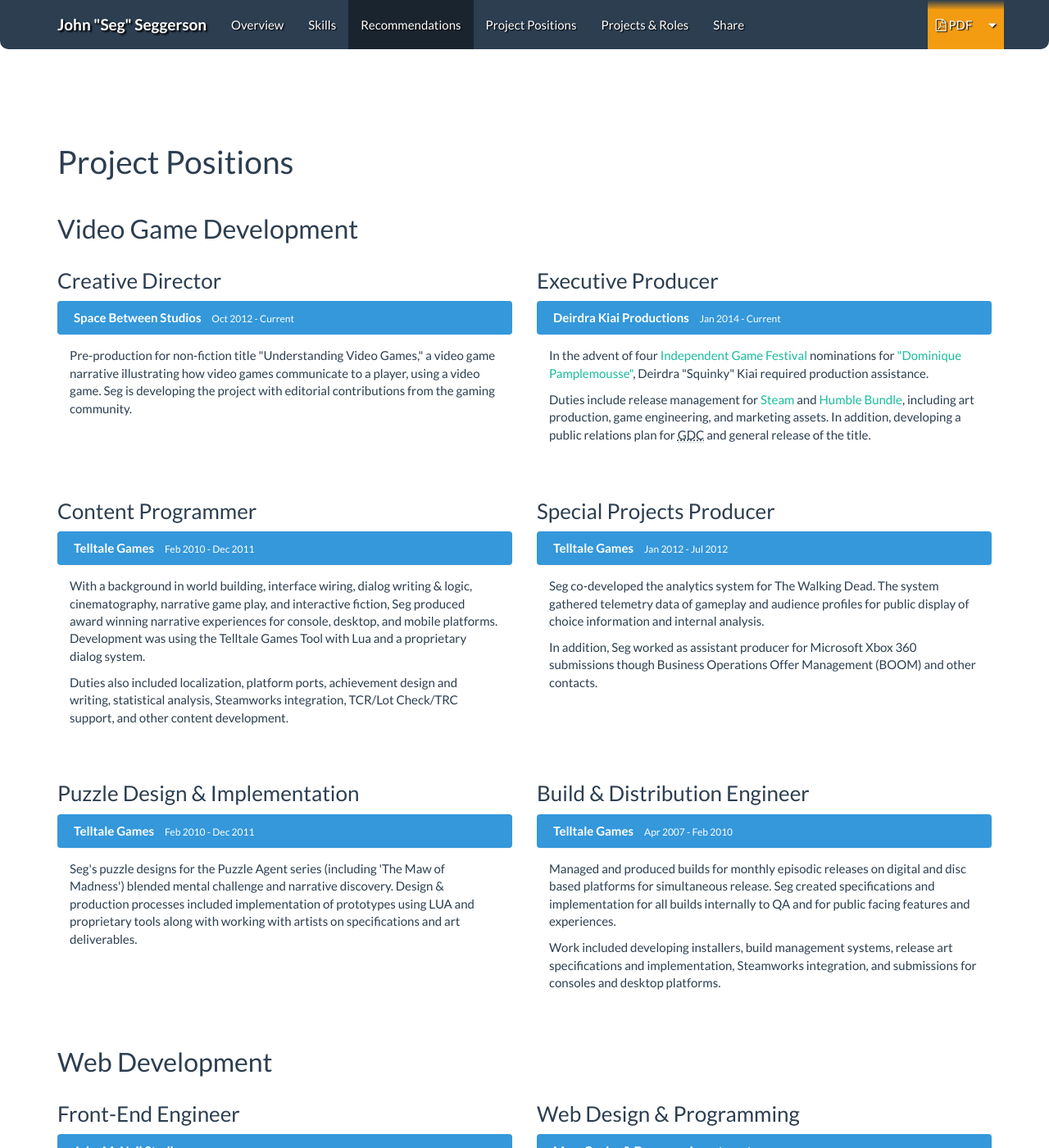
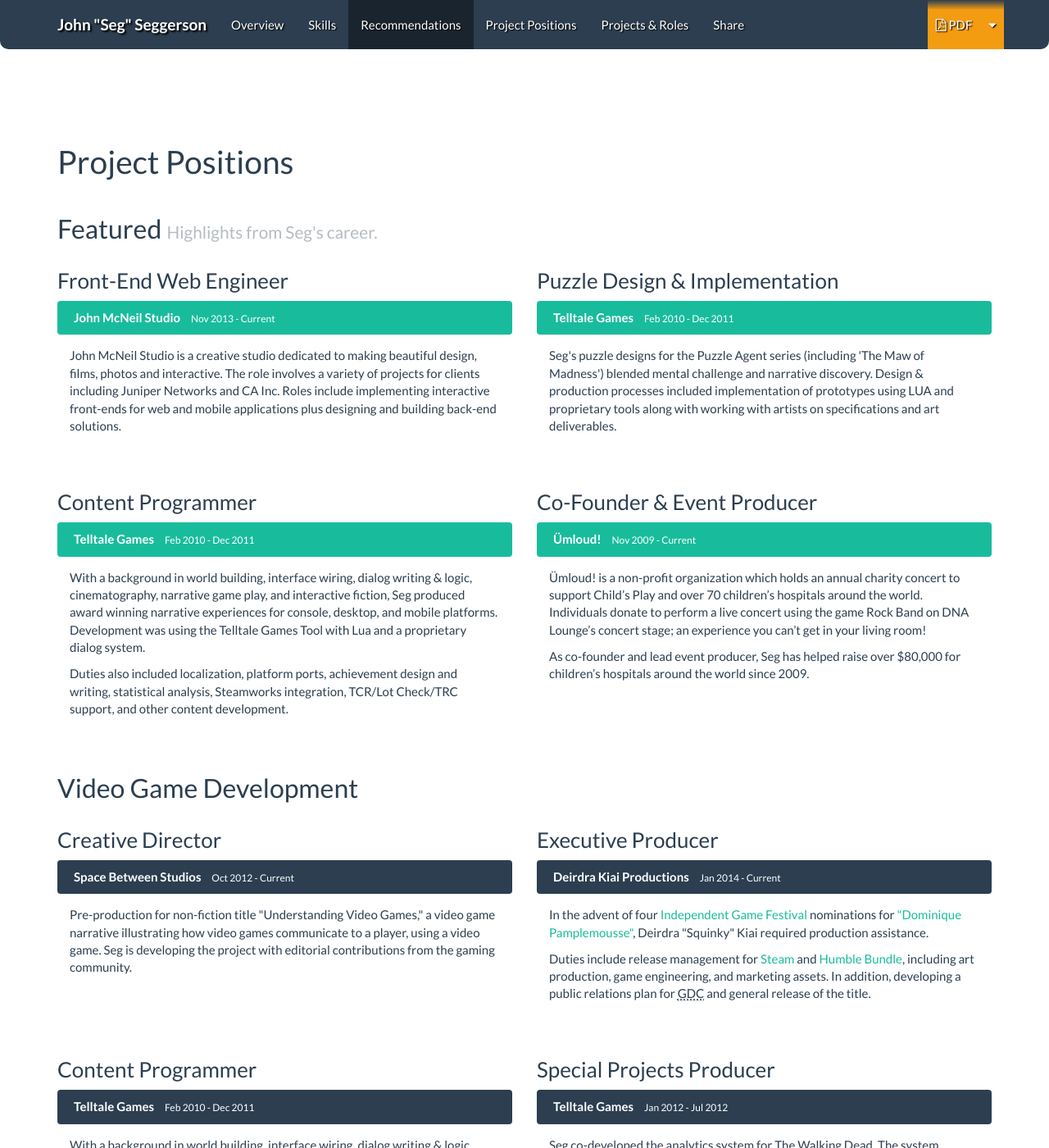
Before and after one commit to TheSeg/theseg.github.io, a Jekyll site: the page built from index.html, in a window 1280 px wide and 1400 px high, scrolled down 2161 px. Shown: the whole window at 82% size. Built offline with Jekyll 4.4.1, drawn with Linux system fonts in a browser that asks for light colours; nearby versions of some CDN libraries; Markdown is read by kramdown in place of the engine named in the settings; comment, search, counter and statistics services are not loaded; some of the changed text lies outside the part shown.

Commit message:
Modified positions area to include 'featured' positions.

```diff
--- a/_includes/content/positions.html
+++ b/_includes/content/positions.html
@@ -1,10 +1,82 @@
+<h2>Featured <small>Highlights from Seg's career.</small></h2>
+<div class="row">
+
+  <div class="col-md-6">
+    <h3>Front-End Web Engineer</h3>
+    <div class="panel panel-success">
+      <div class="panel-heading">
+        <ul class="positionInfo list-inline">
+          <li class="company">John McNeil Studio</li>
+          <li class="dates">Nov 2013 - Current</li>
+        </ul>
+      </div>
+      <div class="panel-body">
+        John McNeil Studio is a creative studio dedicated to making beautiful design, films, photos and interactive. The role involves a variety of projects for clients including Juniper Networks and CA Inc. Roles include implementing interactive front-ends for web and mobile applications plus designing and building back-end solutions.
+      </div>
+    </div>
+  </div>
+
+  <div class="col-md-6">
+    <h3>Puzzle Design &amp; Implementation</h3>
+    <div class="panel panel-success">
+      <div class="panel-heading">
+        <ul class="positionInfo list-inline">
+          <li class="company">Telltale Games</li>
+          <li class="dates">Feb 2010 - Dec 2011</li>
+        </ul>
+      </div>
+      <div class="panel-body">
+        <p>Seg's puzzle designs for the Puzzle Agent series (including 'The Maw of Madness') blended mental challenge and narrative discovery. Design &amp; production processes included implementation of prototypes using LUA and proprietary tools along with working with artists on specifications and art deliverables.</p>
+      </div>
+    </div>
+  </div>
+
+</div>
+
+<div class="row">
+
+  <div class="col-md-6">
+    <h3>Content Programmer</h3>
+    <div class="panel panel-success">
+      <div class="panel-heading">
+        <ul class="positionInfo list-inline">
+          <li class="company">Telltale Games</li>
+          <li class="dates">Feb 2010 - Dec 2011</li>
+        </ul>
+      </div>
+      <div class="panel-body">
+        <p>With a background in world building, interface wiring, dialog writing &amp; logic, cinematography, narrative game play, and interactive fiction, Seg produced award winning narrative experiences for console, desktop, and mobile platforms. Development was using the Telltale Games Tool with Lua and a proprietary dialog system.</p>
+        <p>Duties also included localization, platform ports, achievement design and writing, statistical analysis, Steamworks integration, TCR/Lot Check/TRC support, and other content development.</p>
+      </div>
+    </div>
+  </div>
+
+  <div class="col-md-6">
+    <h3>Co-Founder &amp; Event Producer</h3>
+    <div class="panel panel-success">
+      <div class="panel-heading">
+        <ul class="positionInfo list-inline">
+          <li class="company">Ümloud!</li>
+          <li class="dates">Nov 2009 - Current</li>
+        </ul>
+      </div>
+      <div class="panel-body">
+        <p>Ümloud! is a non-profit organization which holds an annual charity concert to support Child’s Play and over 70 children’s hospitals around the world. Individuals donate to perform a live concert using the game Rock Band on DNA Lounge’s concert stage; an experience you can’t get in your living room!</p>
+        <p>As co-founder and lead event producer, Seg has helped raise over $80,000 for children’s hospitals around the world since 2009.</p>
+      </div>
+    </div>
+  </div>
+
+</div>
+
+
 <h2>Video Game Development</h2>
 
 <div class="row">
 
   <div class="col-md-6">
     <h3>Creative Director</h3>
-    <div class="panel panel-info">
+    <div class="panel panel-primary">
       <div class="panel-heading">
         <ul class="positionInfo list-inline">
           <li class="company">Space Between Studios</li>
@@ -19,7 +91,7 @@
 
   <div class="col-md-6">
     <h3>Executive Producer</h3>
-    <div class="panel panel-info">
+    <div class="panel panel-primary">
       <div class="panel-heading">
         <ul class="positionInfo list-inline">
           <li class="company">Deirdra Kiai Productions</li>
@@ -39,7 +111,7 @@
 
   <div class="col-md-6">
     <h3>Content Programmer</h3>
-    <div class="panel panel-info">
+    <div class="panel panel-primary">
       <div class="panel-heading">
         <ul class="positionInfo list-inline">
           <li class="company">Telltale Games</li>
@@ -55,7 +127,7 @@
 
   <div class="col-md-6">
     <h3>Special Projects Producer</h3>
-    <div class="panel panel-info">
+    <div class="panel panel-primary">
       <div class="panel-heading">
         <ul class="positionInfo list-inline">
           <li class="company">Telltale Games</li>
@@ -76,7 +148,7 @@
 
   <div class="col-md-6">
     <h3>Puzzle Design &amp; Implementation</h3>
-    <div class="panel panel-info">
+    <div class="panel panel-primary">
       <div class="panel-heading">
         <ul class="positionInfo list-inline">
           <li class="company">Telltale Games</li>
@@ -91,7 +163,7 @@
 
   <div class="col-md-6">
     <h3>Build &amp; Distribution Engineer</h3>
-    <div class="panel panel-info">
+    <div class="panel panel-primary">
       <div class="panel-heading">
         <ul class="positionInfo list-inline">
           <li class="company">Telltale Games</li>
@@ -112,7 +184,7 @@
 <div class="row">
 
   <div class="col-md-6">
-    <h3>Front-End Engineer</h3>
+    <h3>Front-End Web Engineer</h3>
     <div class="panel panel-info">
       <div class="panel-heading">
         <ul class="positionInfo list-inline">
@@ -169,7 +241,7 @@
 
   <div class="col-md-6">
     <h3>Co-Founder &amp; Event Producer</h3>
-    <div class="panel panel-info">
+    <div class="panel panel-warning">
       <div class="panel-heading">
         <ul class="positionInfo list-inline">
           <li class="company">Ümloud!</li>
@@ -185,7 +257,7 @@
 
   <div class="col-md-6">
     <h3>Demonstrations &amp; Sales Associate</h3>
-    <div class="panel panel-info">
+    <div class="panel panel-warning">
       <div class="panel-heading">
         <ul class="positionInfo list-inline">
           <li class="company">Go To Games / Roll To Market</li>
```
